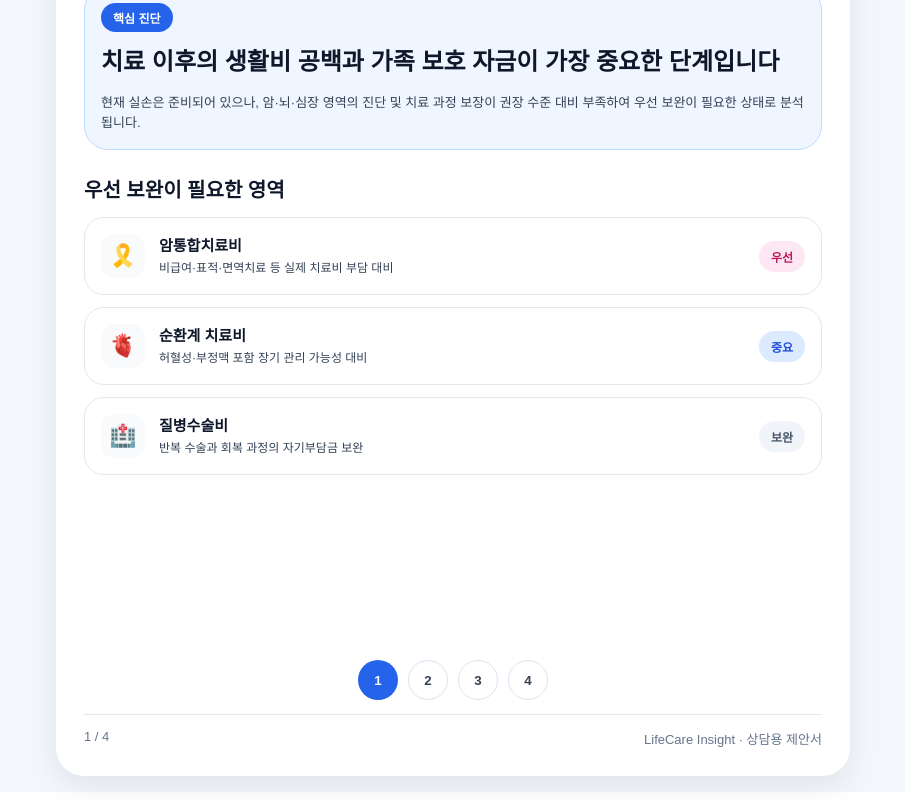
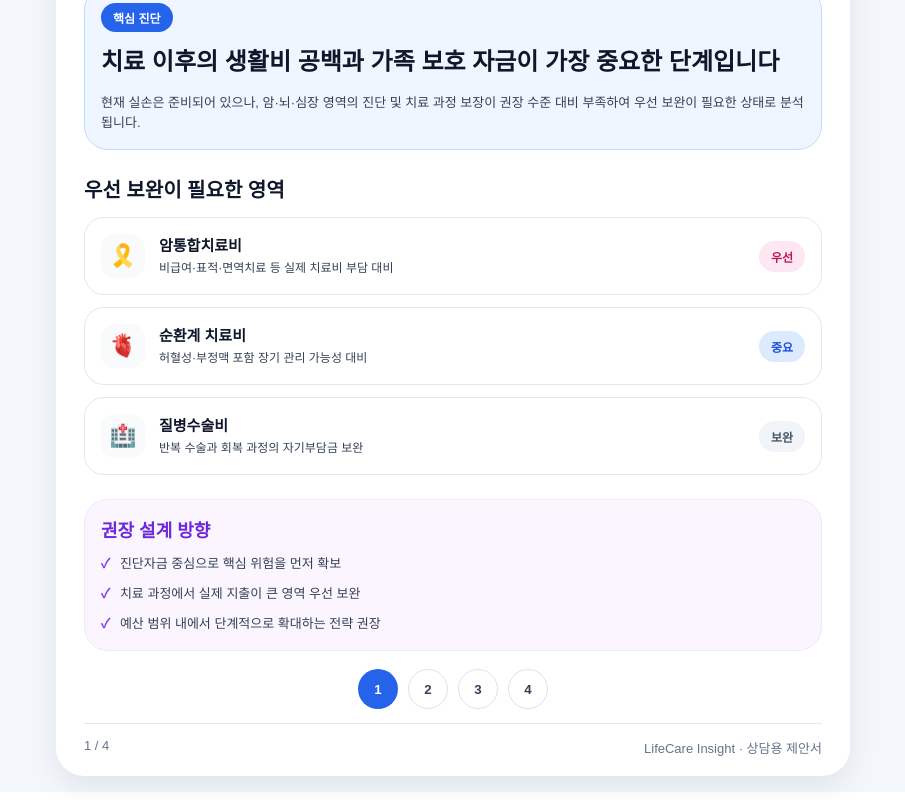
Before and after one commit to Seodaeseok/lifecare-insight, a Next.js app: page /new/proposal in a window 1280 px wide. Shown: the part 428-1228 px from the top of the page, without its empty margins (187-1092 px from the left). Built offline with nearby package versions, Linux system fonts and the light colour scheme.

Commit message:
Update page.tsx

```diff
--- a/app/new/proposal/page.tsx
+++ b/app/new/proposal/page.tsx
@@ -10,7 +10,7 @@ export default function ProposalPage() {
   };
 
   const handlePdf = () => {
-    window.print(); // PDF 저장도 브라우저 인쇄 창에서 저장
+    window.print(); // 브라우저 PDF 저장 사용
   };
 
   return (
@@ -151,6 +151,28 @@ export default function ProposalPage() {
               </div>
 
               <div style={priorityBadgeGrayStyle}>보완</div>
+            </div>
+          </div>
+        </div>
+
+        {/* 권장 설계 방향 */}
+        <div style={guideBoxStyle}>
+          <h3 style={guideTitleStyle}>권장 설계 방향</h3>
+
+          <div style={guideListStyle}>
+            <div style={guideItemStyle}>
+              <span style={guideCheckStyle}>✓</span>
+              <span>진단자금 중심으로 핵심 위험을 먼저 확보</span>
+            </div>
+
+            <div style={guideItemStyle}>
+              <span style={guideCheckStyle}>✓</span>
+              <span>치료 과정에서 실제 지출이 큰 영역 우선 보완</span>
+            </div>
+
+            <div style={guideItemStyle}>
+              <span style={guideCheckStyle}>✓</span>
+              <span>예산 범위 내에서 단계적으로 확대하는 전략 권장</span>
             </div>
           </div>
         </div>
@@ -446,6 +468,40 @@ const priorityBadgeGrayStyle = {
   fontSize: 12,
 };
 
+/* 권장 설계 */
+
+const guideBoxStyle = {
+  marginTop: 24,
+  background: '#faf5ff',
+  border: '1px solid #ede9fe',
+  borderRadius: 24,
+  padding: 16,
+};
+
+const guideTitleStyle = {
+  margin: '0 0 12px',
+  color: '#6d28d9',
+  fontSize: 18,
+};
+
+const guideListStyle = {
+  display: 'grid',
+  gap: 10,
+};
+
+const guideItemStyle = {
+  display: 'flex',
+  gap: 10,
+  alignItems: 'flex-start',
+  ...bodyTextStyle,
+};
+
+const guideCheckStyle = {
+  color: '#7c3aed',
+  fontWeight: 800,
+  flexShrink: 0,
+};
+
 /* 페이지 이동 */
 
 const pageNavStyle = {
```
